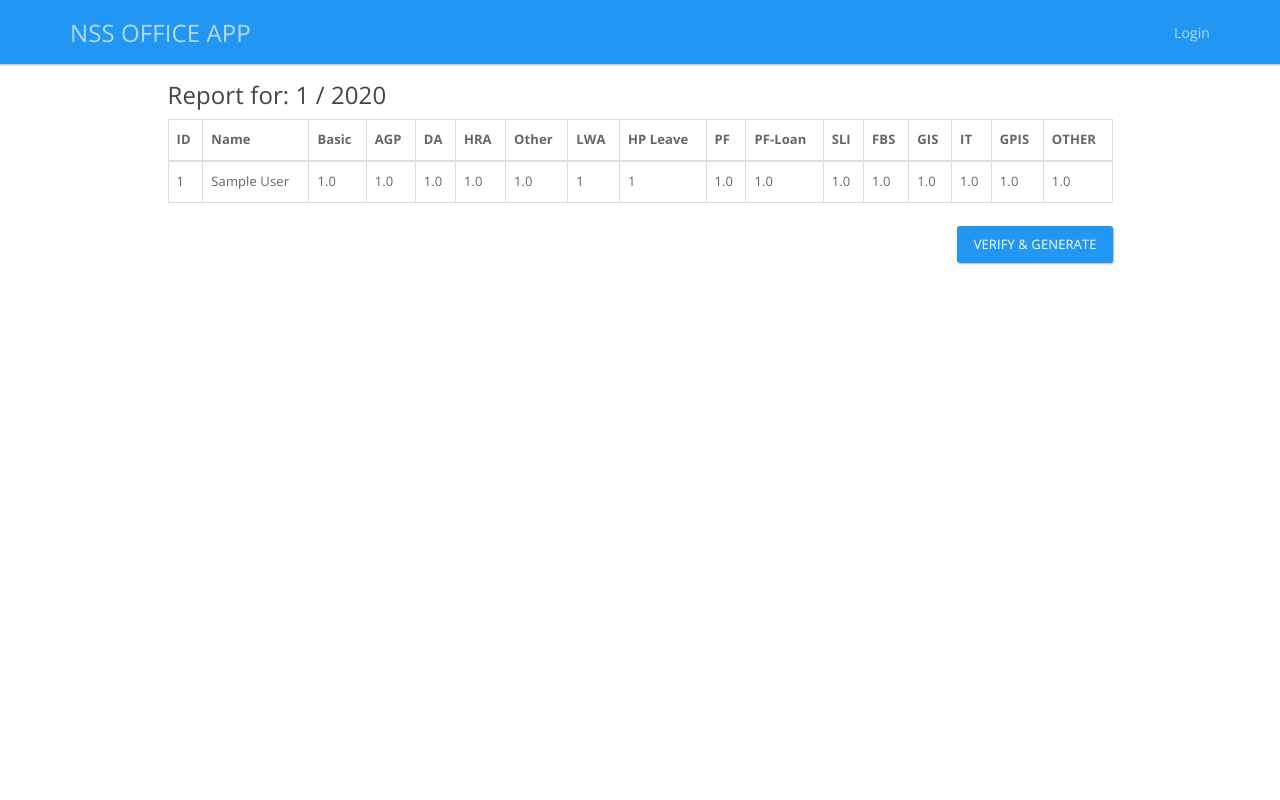
After one commit to bharadhwaj/nssceofficeapp, a Flask app: template templates/verifyentries.html in a window 1280 px wide. The commit adds this page. Run offline with Flask 2, Linux system fonts and the light colour scheme; the template is opened without the code that fills it: values that come from a table or form of the project are taken from there, others are empty; tables that the repository leaves empty hold one stand-in row (values such as "Sample post").

Commit message:
Created the generate and verify in cutting page.

```diff
--- a/app.py
+++ b/app.py
@@ -35,10 +35,13 @@ def before_request():
     g.user = current_user
 
 
-@app.route('/')
+@app.route('/',methods=['GET','POST'])
 @login_required
 def index():
-    return render_template('index.html')
+	if request.method == 'POST':
+		empid = request.form['empid']
+		return redirect(url_for('editemp',empid=empid))
+	return render_template('index.html')
 
 @app.route('/employees')
 @login_required
@@ -46,13 +49,6 @@ def employees():
     employees = Employee.query.all()
     return render_template('employees.html', employees = employees)
 
-#@app.route('/', methods=['GET','POST'])
-#@login_required
-#def employeeedit():
-#	if request.method == 'POST':
-#		empid = request.form['empid']
-#		employee = Employee.query.filter_by(empid=empid).first()
-#		return render_template('editemp.html', emp = employee, str=str)
 
 @app.route('/login', methods=['GET', 'POST'])
 def login():
@@ -92,6 +88,9 @@ def editemp(empid):
         employee = Employee.query.filter_by(empid=empid).first()
         if employee:
             return render_template('editemp.html', emp = employee, str=str)
+        else:
+        	flash('Employee ID is invalid' , 'warning')
+        	return redirect(url_for('index'))
 
     elif request.method == 'POST':
         app.logger.info(repr(request.form))
@@ -178,7 +177,7 @@ def register():
 @login_required
 def newreport():
     if request.method == 'GET':
-        if SalaryPeriod.query.filter_by(completed=False).first():
+        if SalaryPeriod.query.filter_by(spark_completed=False).first():
             return redirect(url_for('reportentry'))
         else:
             return render_template('newperiod.html')
@@ -204,7 +203,7 @@ def newreport():
 @app.route('/reportentry', methods=['GET','POST'])
 @login_required
 def reportentry():
-    period = SalaryPeriod.query.filter_by(completed=False).first()
+    period = SalaryPeriod.query.filter_by(spark_completed=False).first()
     if request.method == 'POST':
         empid = request.form['empid']
         employee = Employee.query.get(int(empid))
@@ -213,6 +212,8 @@ def reportentry():
         da = float(request.form['da'])
         hra = float(request.form['hra'])
         other = float(request.form['other'])
+        lwa = int(request.form['lwa'])
+        halfpay = int(request.form['halfpay'])
         pf = float(request.form['pf'])
         pfloan = float(request.form['pfloan'])
         sli = float(request.form['sli'])
@@ -230,6 +231,8 @@ def reportentry():
             slip.da = da
             slip.hra = hra
             slip.other = other
+            slip.lwa = lwa
+            slip.halfpay = halfpay
             slip.pf = pf
             slip.pfloan = pfloan
             slip.sli = sli
@@ -242,7 +245,7 @@ def reportentry():
             db.session.commit()
 
         else:
-            empslip = SalarySlip(period.id, employee.id, basic_pay, agp, da, hra, other,
+            empslip = SalarySlip(period.id, employee.id, basic_pay, agp, da, hra, other, lwa, halfpay,
             pf, pfloan, sli, fbs, gis, it, gpis, other2)
 
             db.session.add(empslip)
@@ -251,6 +254,7 @@ def reportentry():
     employees = Employee.query.all()
     updatedemps = [emp.id for emp in SalarySlip.query.filter_by(period_id = period.id).all()]
     progress = (float(len(updatedemps)) / len(employees) )* 100
+
     app.logger.info('period %r, updatedemps %r' %(period, updatedemps))
     return render_template('reportentry.html', employees = employees, updatedemps=updatedemps, progress=progress)
 
@@ -261,7 +265,7 @@ def reportform(empid):
         employee = Employee.query.get(int(empid))
         if employee:
             hasslip = False
-            period = SalaryPeriod.query.filter_by(completed=False).first()
+            period = SalaryPeriod.query.filter_by(spark_completed=False).first()
             slip = SalarySlip.query.filter_by(period_id = period.id, employee_id = employee.id).first()
             if slip:
                 hasslip = True
@@ -282,11 +286,44 @@ def reportform(empid):
             return 'No such employee'
 
 
-@app.route('/monthreport')
-def monthreport():
-    period = SalaryPeriod.query.filter_by(completed=False).first()
+@app.route('/verifyentries', methods=['GET', 'POST'])
+def verifyentries():
+    daysinmonth = [31, 28, 31, 30, 31, 30, 31, 31, 30, 31, 30, 31]
+    period = SalaryPeriod.query.filter_by(spark_completed=False).first()
     slips = SalarySlip.query.filter_by(period_id = period.id).all()
-    return render_template('monthreport.html', slips = slips, period=period)
+    if request.method == 'POST':
+        verified = request.form['verified']
+        if verified:
+            for slip in slips:
+                original_basic_pay = slip.basic_pay
+                app.logger.info(daysinmonth[period.month - 1])
+                basicperday = float(slip.basic_pay) / daysinmonth[period.month - 1]
+                daperday = float(slip.basic_pay) / daysinmonth[period.month - 1]
+                agpperday = float(slip.basic_pay) / daysinmonth[period.month - 1]
+                hraperday = float(slip.basic_pay) / daysinmonth[period.month - 1]
+
+                slip.basic_pay -= slip.lwa * basicperday
+                slip.agp -= slip.lwa * agpperday
+                slip.da -= slip.lwa * daperday
+                slip.hra -= slip.lwa * hraperday
+
+                #Halfpay
+
+                slip.basic_pay -= slip.halfpay * basicperday / 2
+                if original_basic_pay > 18739:
+                    slip.agp -= slip.halfpay * agpperday / 2
+                    slip.da -= slip.halfpay * daperday / 2
+                    slip.hra -= slip.halfpay * hraperday / 2
+
+                slip.gross = slip.basic_pay + slip.agp + slip.da + slip.hra + slip.other
+                slip.total_deductions = slip.pf + slip.pf_loan + slip.sli + slip.fbs + slip.gis + slip.income_tax + slip.gpis + slip.other2
+                slip.net_salary = slip.gross - slip.total_deductions
+
+                db.session.add(slip)
+            db.session.commit()
+
+
+    return render_template('verifyentries.html', slips = slips, period=period)
 
 
 
--- a/templates/index.html
+++ b/templates/index.html
@@ -56,7 +56,7 @@
 				</div>
 
 				<div class="panel-heading">
-				<a class="btn btn-default btn-lg btn-block" href="{{url_for('generates')}}">Generate report</a>
+				<a class="btn btn-default btn-lg btn-block" href="{{url_for('generate')}}">Generate report</a>
 				</div>
 
 			</div>
--- a/templates/reportentry.html
+++ b/templates/reportentry.html
@@ -32,7 +32,7 @@
 </div>
 <p>Recorded {{updatedemps|length }}/{{employees|length}}</p>
 {% if progress == 100 %}
-<a  class="btn btn-primary" href="{{url_for('monthreport')}}">
+<a  class="btn btn-primary" href="{{url_for('verifyentries')}}">
       Generate Report </a>
     {% endif %}
       <!-- <div class="list-group">
@@ -55,7 +55,7 @@
     </thead>
     <tbody>
                  {% for emp in employees %}
-                <a><tr data-empid="{{emp.id}}" class="{{'success' if emp.id in updatedemps }}">
+                <a><tr data-empid="{{emp.id}}" class="{{'info' if emp.id in updatedemps }}">
                 <td>{{emp.empid}}</td>
                 <td>{{emp.name}}</td>
                 <td>{{emp.department}}</td>
--- /dev/null
+++ b/templates/verifyentries.html
@@ -0,0 +1,87 @@
+<!DOCTYPE html>
+<html lang="en">
+<head>
+  <meta charset="utf-8">
+  <meta http-equiv="X-UA-Compatible" content="IE=edge">
+  <meta name="viewport" content="width=device-width, initial-scale=1">
+  <meta name="description" content="">
+  <meta name="author" content="">
+
+  <title>Prepare New Report</title>
+
+  <!-- <link type = "text/css" href="static/css/bootstrap.css" rel="stylesheet" -->
+  <link href="{{ url_for('static', filename='css/bootswatch.css')}}" rel="stylesheet">
+  <link type = "text/css" href="static/css/styles.css" rel="stylesheet">
+
+
+</head>
+
+<body style="padding-top: 70px;background:#ffffff;">
+  {% include 'navbar.html' %}
+  <div class="container">
+
+    <div class="row">
+      <div class="col-md-10 col-md-offset-1">
+      <h4>Report for: {{period.month}} / {{period.year}}</h4>
+      <table id="empTable" class="table table-hover table-bordered">
+    <thead>
+                <tr>
+                  <th>ID</th>
+                  <th> Name </th>
+                  <th >Basic</th>
+                  <th >AGP</th>
+                  <th >DA</th>
+                  <th >HRA</th>
+                  <th >Other</th>
+                  <th >LWA</th>
+                  <th >HP Leave</th>
+                  <th>PF</th>
+                  <th>PF-Loan</th>
+                  <th>SLI</th>
+                  <th>FBS</th>
+                  <th>GIS</th>
+                  <th>IT</th>
+                  <th>GPIS </th>
+                  <th>OTHER</th>
+                </tr>
+    </thead>
+    <tbody>
+                 {% for slip in slips %}
+                <tr>
+
+                <td>{{slip.employee.empid}}</td>
+                <td>{{slip.employee.name}}</td>
+                <td>{{slip.basic_pay}}</td>
+                <td>{{slip.agp}}</td>
+                <td>{{slip.da}}</td>
+                <td>{{slip.hra}}</td>
+                <td>{{slip.other}}</td>
+                <td>{{slip.lwa}}</td>
+                <td>{{slip.halfpay}}</td>
+                <td>{{slip.pf}}</td>
+                <td>{{slip.pf_loan}}</td>
+                <td>{{slip.sli}}</td>
+                <td>{{slip.fbs}}</td>
+                <td>{{slip.gis}}</td>
+                <td>{{slip.income_tax}}</td>
+                <td>{{slip.gpis}}</td>
+                <td>{{slip.other2}}</td>
+
+                </tr>
+                {% endfor %}
+  </table>
+  <form method="post" class="pull-right">
+        <input type="hidden" name="_csrf_token" value="{{ csrf_token() }}">
+        <input type="hidden" name="verified" value="1">
+
+        <button type="submit" class="btn btn-primary" id="submit-button">Verify & Generate</button>
+  </form>
+
+
+
+      </div>
+    </div>
+  </div>
+  <script src="{{ url_for('static', filename='js/jquery.js')}}"></script>
+</body>
+</html>
```
Also changed, not shown: models.py (+10 -7 lines), templates/generatereport.html (added, +81 -0 lines), templates/reportform.html (+29 -17 lines).
